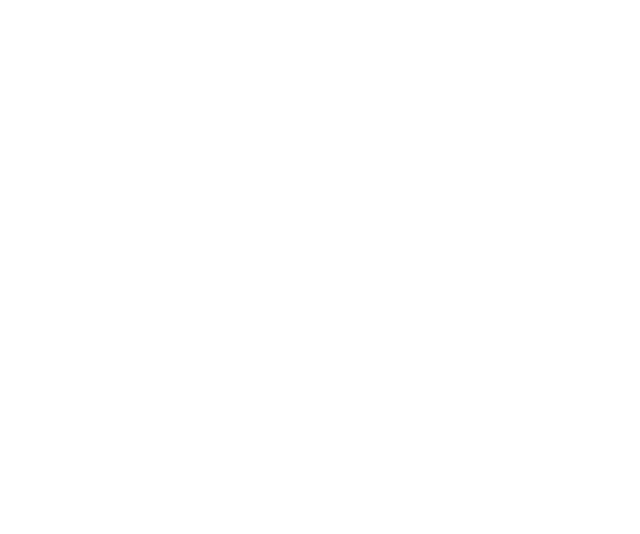
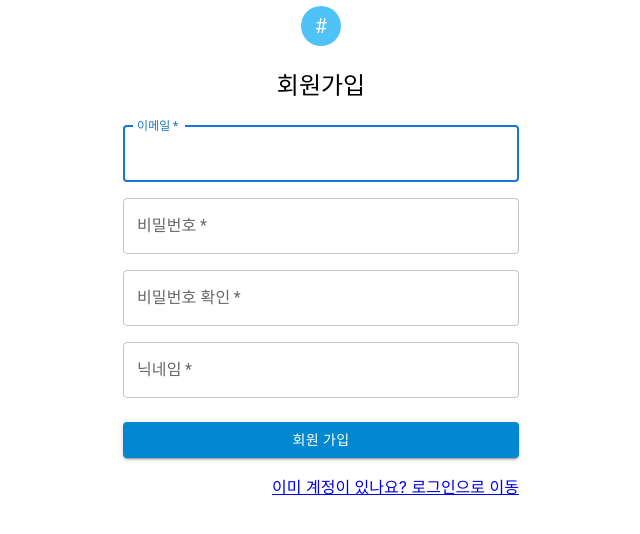
Before and after one commit to pji0219/git-test-4, a React (Create React App) app: page /signup2 in a window 1280 px wide. Before the commit this address had no page. Shown: the top 534 px of the page, without its empty margins (319-959 px from the left). Built offline with nearby package versions, Linux system fonts and the light colour scheme.

Commit message:
회원가입 페이지 추가!

```diff
--- a/src/App.js
+++ b/src/App.js
@@ -3,14 +3,16 @@
 import Item from './pages/Item';
 import Join from './pages/Join';
 import Login from './pages/Login';
+import Signup2 from './pages/Signup2';
 
 function App() {
   return (
     <Routes>
-      <Route path="/" element={<Index />} />
-      <Route path="/item" element={<Item />} />
-      <Route path="/join" element={<Join />} />
-      <Route path="/login" element={<Login />} />
+      <Route path='/' element={<Index />} />
+      <Route path='/item' element={<Item />} />
+      <Route path='/join' element={<Join />} />
+      <Route path='/login' element={<Login />} />
+      <Route path='/signup2' element={<Signup2 />} />
     </Routes>
   );
 }
--- /dev/null
+++ b/src/pages/Signup2.jsx
@@ -0,0 +1,77 @@
+import React from 'react';
+import { Avatar, TextField, Typography, Button, Grid } from '@mui/material';
+import { LoadingButton } from '@mui/lab';
+import { Box, Container } from '@mui/system';
+import { Link } from 'react-router-dom';
+import { lightBlue } from '@mui/material/colors';
+
+function Signup2() {
+  return (
+    <Container component='main' maxWidth='xs'>
+      <Box
+        sx={{
+          display: 'flex',
+          flexDirection: 'column',
+          alignItems: 'center',
+          justifyContent: 'center',
+          height: '60vh',
+        }}
+      >
+        <Avatar sx={{ m: 3, bgcolor: lightBlue[300] }}>#</Avatar>
+        <Typography component='h1' variant='h5'>
+          회원가입
+        </Typography>
+        <Box component='form' noValidate sx={{ mt: 3 }}>
+          <Grid container spacing={2}>
+            <Grid item xs={12}>
+              <TextField
+                name='email'
+                required
+                fullWidth
+                label='이메일'
+                autoFocus
+                autoComplete='off'
+              />
+            </Grid>
+            <Grid item xs={12}>
+              <TextField
+                name='password'
+                required
+                fullWidth
+                label='비밀번호'
+                type='password'
+              />
+            </Grid>
+            <Grid item xs={12}>
+              <TextField
+                name='confirmPassword'
+                required
+                fullWidth
+                label='비밀번호 확인'
+                type='password'
+              />
+            </Grid>
+            <Grid item xs={12}>
+              <TextField name='nickname' required fullWidth label='닉네임' />
+            </Grid>
+          </Grid>
+          <LoadingButton
+            type='submit'
+            fullWidth
+            variant='contained'
+            sx={{ mt: 3, mb: 2, bgcolor: lightBlue[700], hight: '3.5em' }}
+          >
+            회원 가입
+          </LoadingButton>
+          <Grid container justifyContent='flex-end'>
+            <Grid item>
+              <Link to='/login'>이미 계정이 있나요? 로그인으로 이동</Link>
+            </Grid>
+          </Grid>
+        </Box>
+      </Box>
+    </Container>
+  );
+}
+
+export default Signup2;
```
